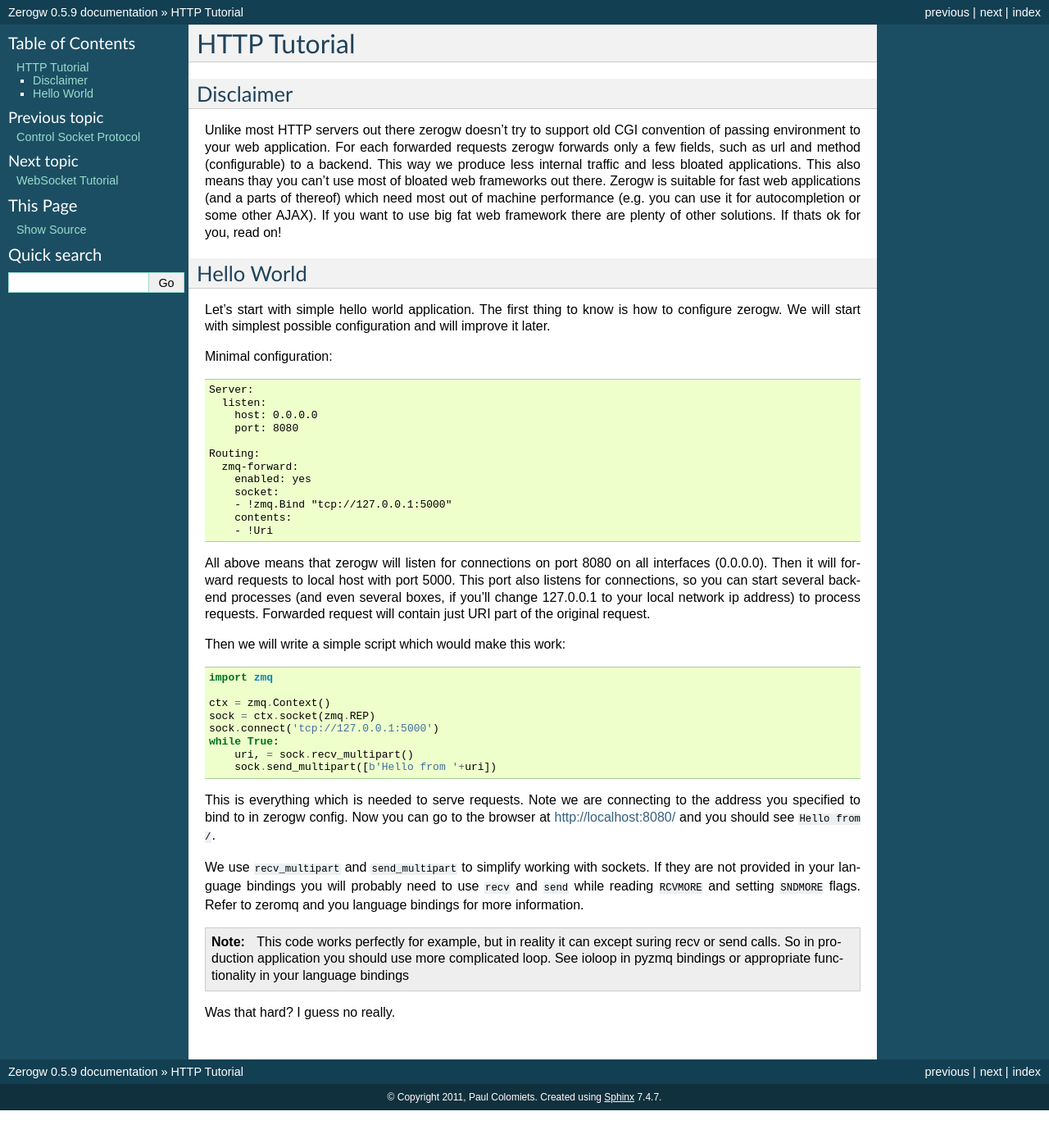
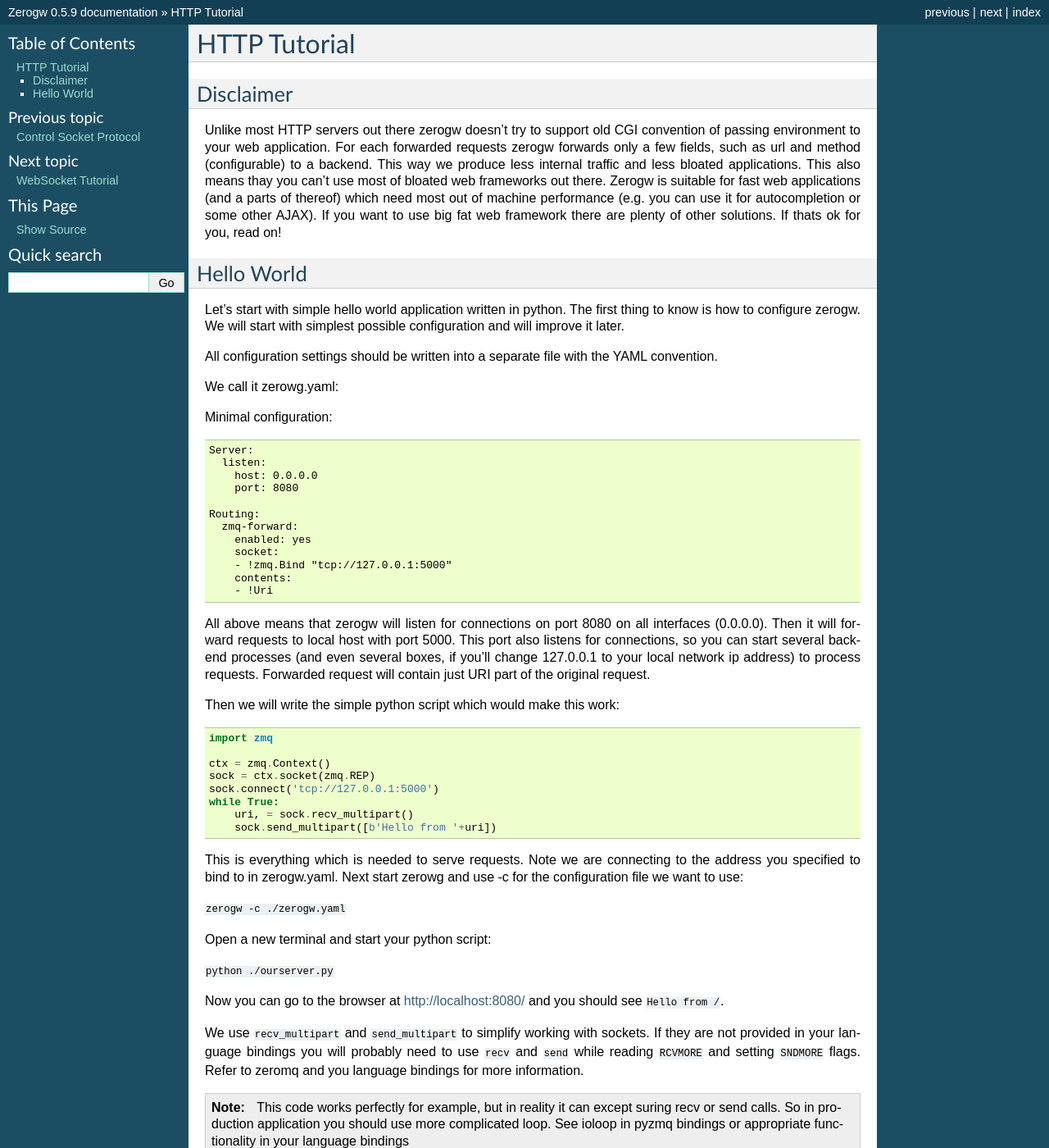
Before and after one commit to tailhook/zerogw, a Sphinx documentation site: the page built from doc/httptut.rst, in a window 1280 px wide and 1400 px high. Shown: the whole window at 82% size. Built offline with Sphinx 7.4.7, drawn with Linux system fonts in a browser that asks for light colours.

Commit message:
Update doc/httptut.rst
Add some parts to be easier understandable by beginners

```diff
--- a/doc/httptut.rst
+++ b/doc/httptut.rst
@@ -18,9 +18,13 @@
 Hello World
 -----------
 
-Let's start with simple hello world application. The first thing to know
+Let's start with simple hello world application written in python. The first thing to know
 is how to configure zerogw. We will start with simplest possible
 configuration and will improve it later.
+
+All configuration settings should be written into a separate file with the YAML convention.
+
+We call it zerowg.yaml:
 
 Minimal configuration::
 
@@ -44,7 +48,7 @@
 127.0.0.1 to your local network ip address) to process requests.
 Forwarded request will contain just URI part of the original request.
 
-Then we will write a simple script which would make this work::
+Then we will write the simple python script which would make this work::
 
     import zmq
 
@@ -55,8 +59,16 @@
         uri, = sock.recv_multipart()
         sock.send_multipart([b'Hello from '+uri])
 
-This is everything which is needed to serve requests. Note we are
-connecting to the address you specified to bind to in zerogw config.
+This is everything which is needed to serve requests.
+Note we are connecting to the address you specified to bind to in zerogw.yaml.
+Next start zerowg and use -c for the configuration file we want to use:
+
+``zerogw -c ./zerogw.yaml``
+
+Open a new terminal and start your python script:
+
+``python ./ourserver.py``
+
 Now you can go to the browser at http://localhost:8080/ and you should
 see ``Hello from /``.
 
```
